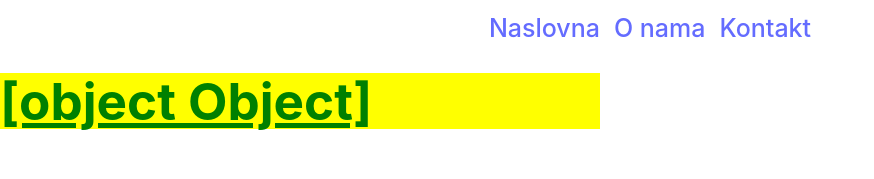
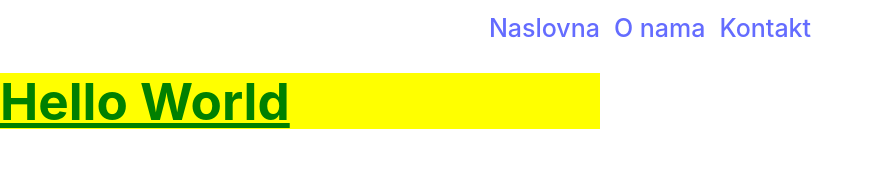
Before and after one commit to webbugt/algebra-react-vjezbe, a React (Vite) app: page / in a window 1280 px wide. Shown: the top 179 px of the page, without its empty margins (0-874 px from the left). Built offline with nearby package versions, Linux system fonts and the light colour scheme.

Commit message:
implementacija propTypes za GreenTitle

```diff
--- a/src/App.jsx
+++ b/src/App.jsx
@@ -5,11 +5,12 @@ import { BlueSubtitle, GreenTitle } from "./components/Titles";
 
 // funkcionalna komponenta
 function App() {
+  console.log("App render")
   return (
     <div>
       <Header />
       <GreenTitle
-        title={{hellp:"world"}}
+        title="Hello World"
         className="nekaKlasa ze<leni tekst"
       />
       <br />
--- a/src/components/Titles.jsx
+++ b/src/components/Titles.jsx
@@ -1,3 +1,5 @@
+import propTypes from 'prop-types'
+
 const plaviStil = {
   color: "blue",
   textDecoration: "underline",
@@ -19,7 +21,12 @@ function GreenTitle({ className, title = "Zeleni naslov" }) {
   );
 }
 
+GreenTitle.propTypes = {
+  className: propTypes.string,
+  title: propTypes.string
+}
 
+GreenTitle.defaultProps = {}
 
 
 function BlueSubtitle({ title = "plavi subtitle", className }) {
```
